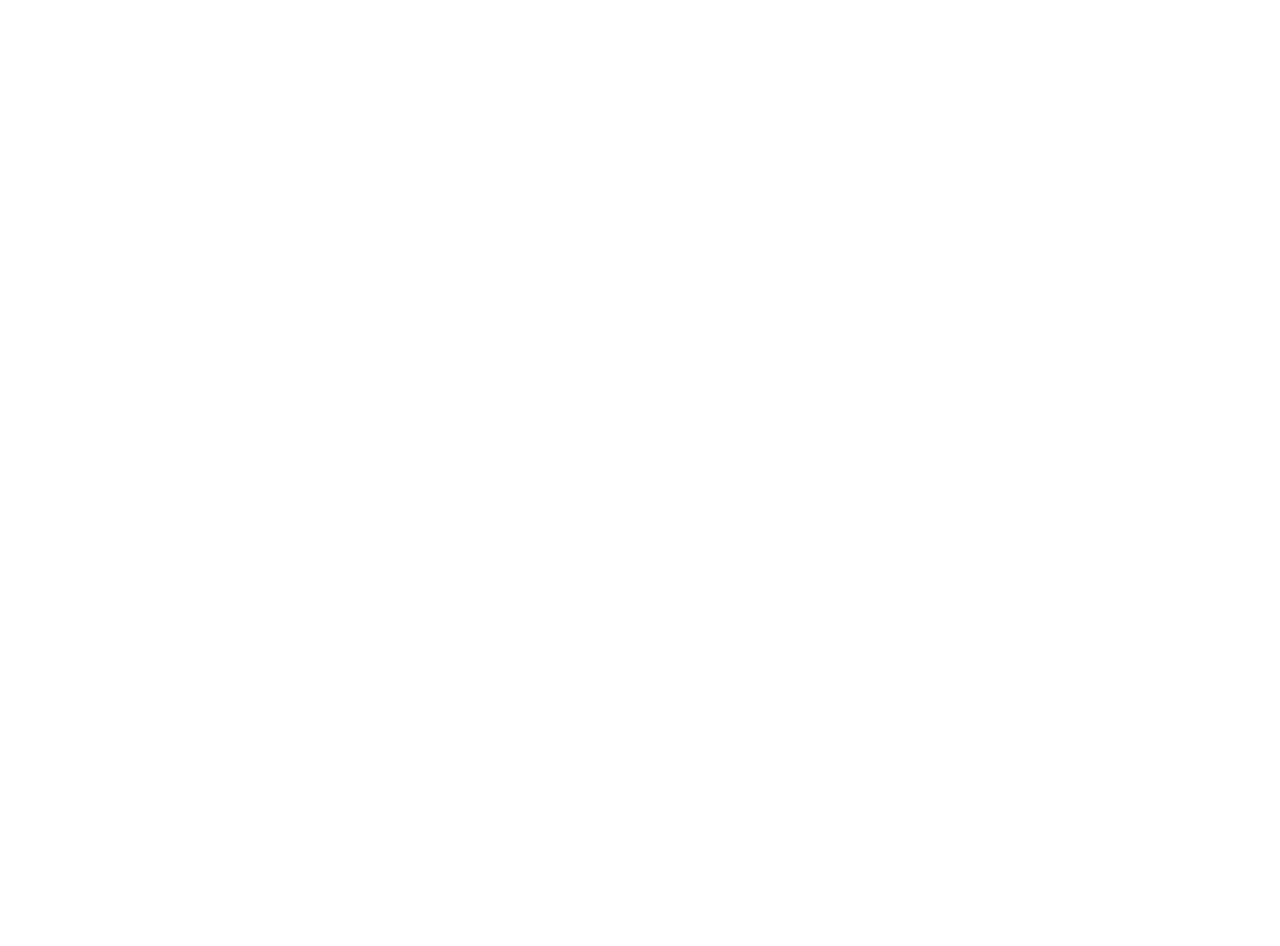
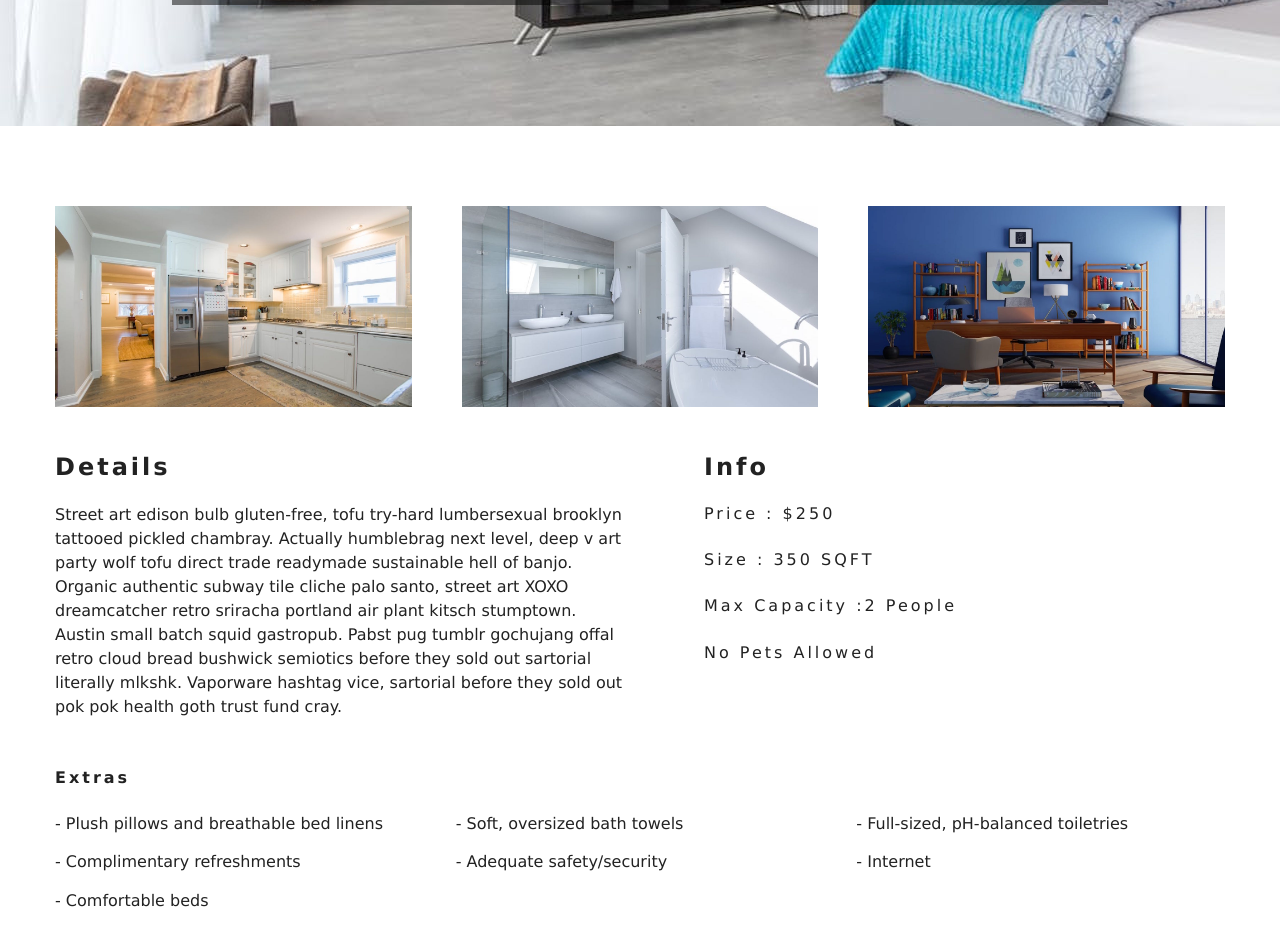
Before and after one commit to ZefirTheFear/hotel, a React (Create React App) app: page /rooms/double-basic in a window 1280 px wide. Shown: the part 420-1366 px from the top of the page. Before the commit the page ends 800 px from the top, so only its background shows below. Built offline with nearby package versions, Linux system fonts and the light colour scheme.

Commit message:
single-room page added

```diff
--- a/src/components/Hero/Hero.js
+++ b/src/components/Hero/Hero.js
@@ -2,8 +2,12 @@
 
 import "./Hero.scss";
 
-const Hero = ({ children, className }) => {
-  return <header className={className}>{children}</header>;
+const Hero = ({ children, className, imgUrl }) => {
+  return (
+    <header style={{ backgroundImage: `url(${imgUrl})` }} className={className}>
+      {children}
+    </header>
+  );
 };
 
 export default Hero;
--- a/src/components/Hero/Hero.scss
+++ b/src/components/Hero/Hero.scss
@@ -1,13 +1,14 @@
 .homeHero,
+.singleRoomHero,
 .notFoundHero,
 .roomsHero {
   min-height: calc(100vh - 66px);
-  background: url("../../images/defaultBcg.jpeg") center/cover no-repeat;
+  background: center/cover no-repeat;
   display: flex;
   align-items: center;
   justify-content: center;
 }
+.singleRoomHero,
 .roomsHero {
-  background-image: url("../../images/room-2.jpeg");
   min-height: 60vh;
 }
--- a/src/index.css
+++ b/src/index.css
@@ -70,11 +70,6 @@
   background: transparent;
   color: var(--primaryColor);
 }
-.error {
-  text-align: center;
-  text-transform: uppercase;
-  margin: 2rem 0;
-}
 .empty-search {
   text-align: center;
   text-transform: capitalize;
--- a/src/pages/Home/Home.js
+++ b/src/pages/Home/Home.js
@@ -6,11 +6,12 @@
 import Banner from "../../components/Banner/Banner";
 import Services from "../../components/Services/Services";
 import FeaturedRooms from "../../components/FeaturedRooms/FeaturedRooms";
+import ImgUrl from "../../images/defaultBcg.jpeg";
 
 const Home = () => {
   return (
     <>
-      <Hero className="homeHero">
+      <Hero className="homeHero" imgUrl={ImgUrl}>
         <Banner title="luxurious rooms" subtitle="rooms starting at 100$">
           <Link to="/rooms" className="btn-primary">
             our rooms
--- a/src/pages/NotFound/NotFound.js
+++ b/src/pages/NotFound/NotFound.js
@@ -4,10 +4,11 @@
 
 import Hero from "../../components/Hero/Hero";
 import Banner from "../../components/Banner/Banner";
+import ImgUrl from "../../images/defaultBcg.jpeg";
 
 const NotFound = () => {
   return (
-    <Hero className="notFoundHero">
+    <Hero className="notFoundHero" imgUrl={ImgUrl}>
       <Banner title="404" subtitle="page not found">
         <Link to="/" className="btn-primary">
           return home
--- a/src/pages/Rooms/Rooms.js
+++ b/src/pages/Rooms/Rooms.js
@@ -4,10 +4,11 @@
 
 import Hero from "../../components/Hero/Hero";
 import Banner from "../../components/Banner/Banner";
+import ImgUrl from "../../images/room-2.jpeg";
 
 const Rooms = () => {
   return (
-    <Hero className="roomsHero">
+    <Hero className="roomsHero" imgUrl={ImgUrl}>
       <Banner title="our rooms">
         <Link to="/" className="btn-primary">
           return home
--- a/src/pages/SingleRoom/SingleRoom.js
+++ b/src/pages/SingleRoom/SingleRoom.js
@@ -1,7 +1,69 @@
-import React from "react";
+import React, { useContext } from "react";
+import { Link } from "react-router-dom";
 
-const SingleRoom = () => {
-  return <div>hello from single room</div>;
+import Hero from "../../components/Hero/Hero";
+import Banner from "../../components/Banner/Banner";
+import { RoomContext } from "../../context";
+
+import "./SingleRoom.scss";
+
+const SingleRoom = props => {
+  const roomContext = useContext(RoomContext);
+
+  const room = roomContext.rooms.find(room => room.urlName === props.match.params.room);
+  if (!room) {
+    return (
+      <div className="error">
+        <h3>no such room could be found...</h3>
+        <Link to="/rooms" className="btn-primary">
+          back to rooms
+        </Link>
+      </div>
+    );
+  }
+  return (
+    <>
+      <Hero className="singleRoomHero" imgUrl={room.images[0]}>
+        <Banner title={`${room.name} room`}>
+          <Link to="/rooms" className="btn-primary">
+            back to rooms
+          </Link>
+        </Banner>
+      </Hero>
+      <section className="single-room">
+        <div className="single-room__images">
+          {room.images.map((image, index) =>
+            index !== 0 ? <img key={image} src={image} alt={room.name} /> : null
+          )}
+        </div>
+        <div className="single-room__desc">
+          <article className="single-room__details">
+            <h3>details</h3>
+            <p>{room.description}</p>
+          </article>
+          <article className="single-room__info">
+            <h3>info</h3>
+            <h6>price : ${room.price}</h6>
+            <h6>size : {room.size} SQFT</h6>
+            <h6>
+              max capacity :
+              {room.capacity > 1 ? `${room.capacity} people` : `${room.capacity} person`}
+            </h6>
+            <h6>{room.pets ? "pets allowed" : "no pets allowed"}</h6>
+            <h6>{room.breakfast && "free breakfast included"}</h6>
+          </article>
+        </div>
+      </section>
+      <section className="single-room__extras">
+        <h6>extras </h6>
+        <ul>
+          {room.extras.map((item, index) => (
+            <li key={index}>- {item}</li>
+          ))}
+        </ul>
+      </section>
+    </>
+  );
 };
 
 export default SingleRoom;
--- a/src/pages/SingleRoom/SingleRoom.scss
+++ b/src/pages/SingleRoom/SingleRoom.scss
@@ -0,0 +1,78 @@
+.error {
+  text-align: center;
+  text-transform: uppercase;
+  margin: 2rem 0;
+}
+
+.single-room {
+  padding: 5rem 0 0 0;
+}
+.single-room__images {
+  width: 80vw;
+  margin: 0 auto;
+  display: grid;
+  grid-template-columns: repeat(auto-fit, minmax(350px, 1fr));
+  grid-row-gap: 2rem;
+  grid-column-gap: 50px;
+}
+.single-room__images img {
+  width: 100%;
+  display: block;
+}
+.single-room__desc {
+  width: 80vw;
+  display: grid;
+  grid-template-columns: 1fr;
+  margin: 2rem auto;
+}
+.single-room__details,
+.single-room__info {
+  margin: 1rem 0;
+}
+.single-room__details h3 {
+  text-transform: capitalize;
+  letter-spacing: var(--mainSpacing);
+}
+.single-room__details p {
+  line-height: 1.5;
+}
+.single-room__info h3,
+.single-room__info h6 {
+  text-transform: capitalize;
+  letter-spacing: var(--mainSpacing);
+}
+
+.single-room__info h6 {
+  font-weight: 300;
+}
+.single-room__extras {
+  width: 80vw;
+  margin: 0 auto 3rem auto;
+}
+.single-room__extras h6 {
+  text-transform: capitalize;
+  letter-spacing: var(--mainSpacing);
+}
+.single-room__extras ul {
+  list-style-type: none;
+  display: grid;
+  grid-template-columns: repeat(auto-fit, minmax(330px, 1fr));
+  grid-column-gap: 2rem;
+  grid-row-gap: 1rem;
+}
+@media screen and (min-width: 992px) {
+  .single-room__images,
+  .single-room__desc,
+  .single-room__extras {
+    width: 95vw;
+    max-width: 1170px;
+  }
+  .single-room__desc {
+    display: grid;
+    grid-template-columns: 1fr 1fr;
+    grid-column-gap: 2rem;
+  }
+  .single-room__info {
+    padding-left: 3rem;
+  }
+}
```
